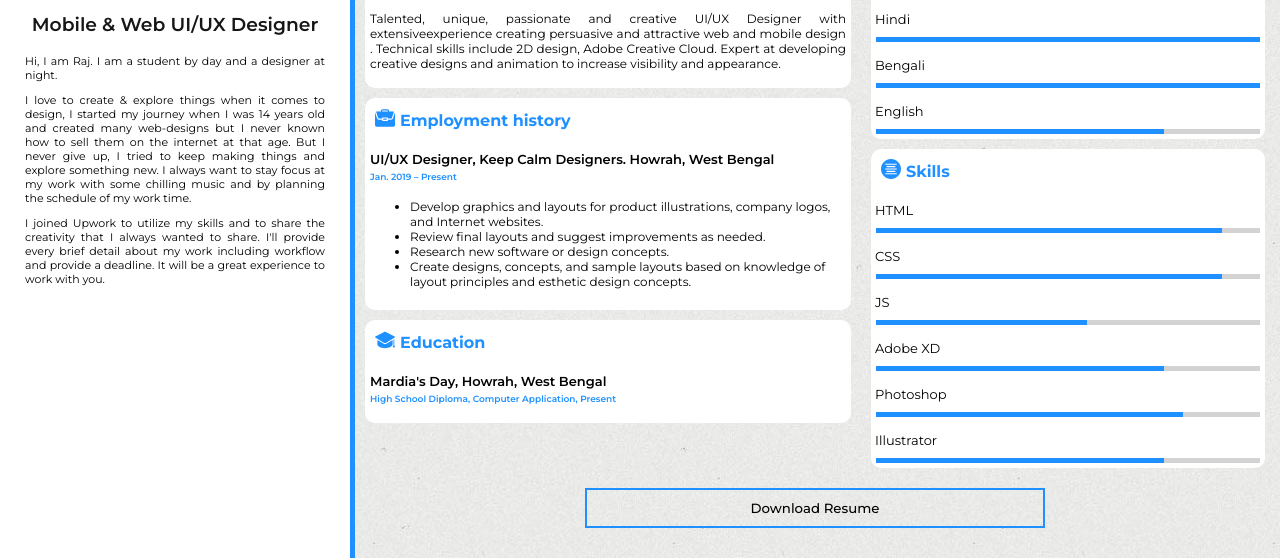
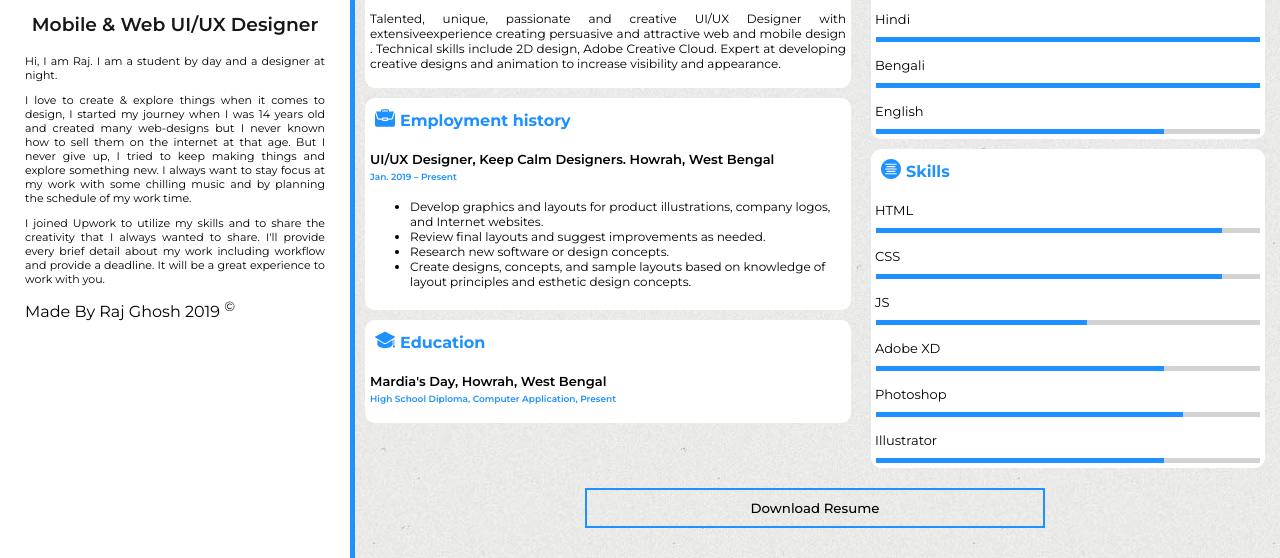
Before and after one commit to raj-ghosh/raj-ghosh.github.io, a plain HTML site: page index.html in a window 1280 px wide. Shown: the part 242-800 px from the top of the page. Drawn offline with Linux system fonts and the light colour scheme.

Commit message:
Update index.html

```diff
--- a/index.html
+++ b/index.html
@@ -31,6 +31,9 @@
                 <p>Hi, I am Raj. I am a student by day and a designer at night.</p>
                 <p>I love to create & explore things when it comes to design, I started my journey when I was 14 years old and created many web-designs but I never known how to sell them on the internet at that age. But I never give up, I tried to keep making things and explore something new. I always want to stay focus at my work with some chilling music and by planning the schedule of my work time.</p>
                 <p>I joined Upwork to utilize my skills and to share the creativity that I always wanted to share. I'll provide every brief detail about my work including workflow and provide a deadline. It will be a great experience to work with you.</p>
+            </div>
+            <div class="author">
+                <span>Made By Raj Ghosh 2019 <sup>&copy;</sup></span>
             </div>
 
         </div>
```
